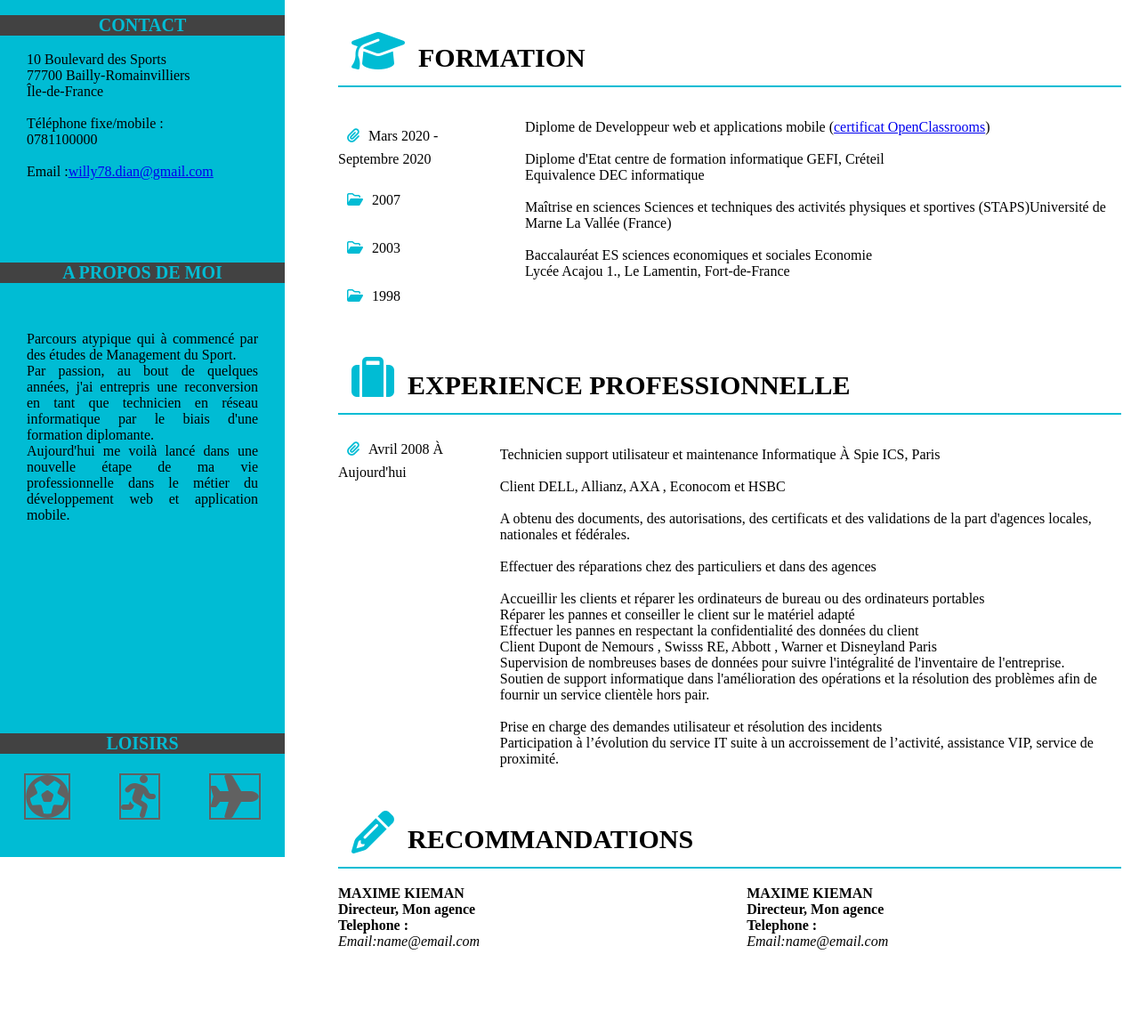
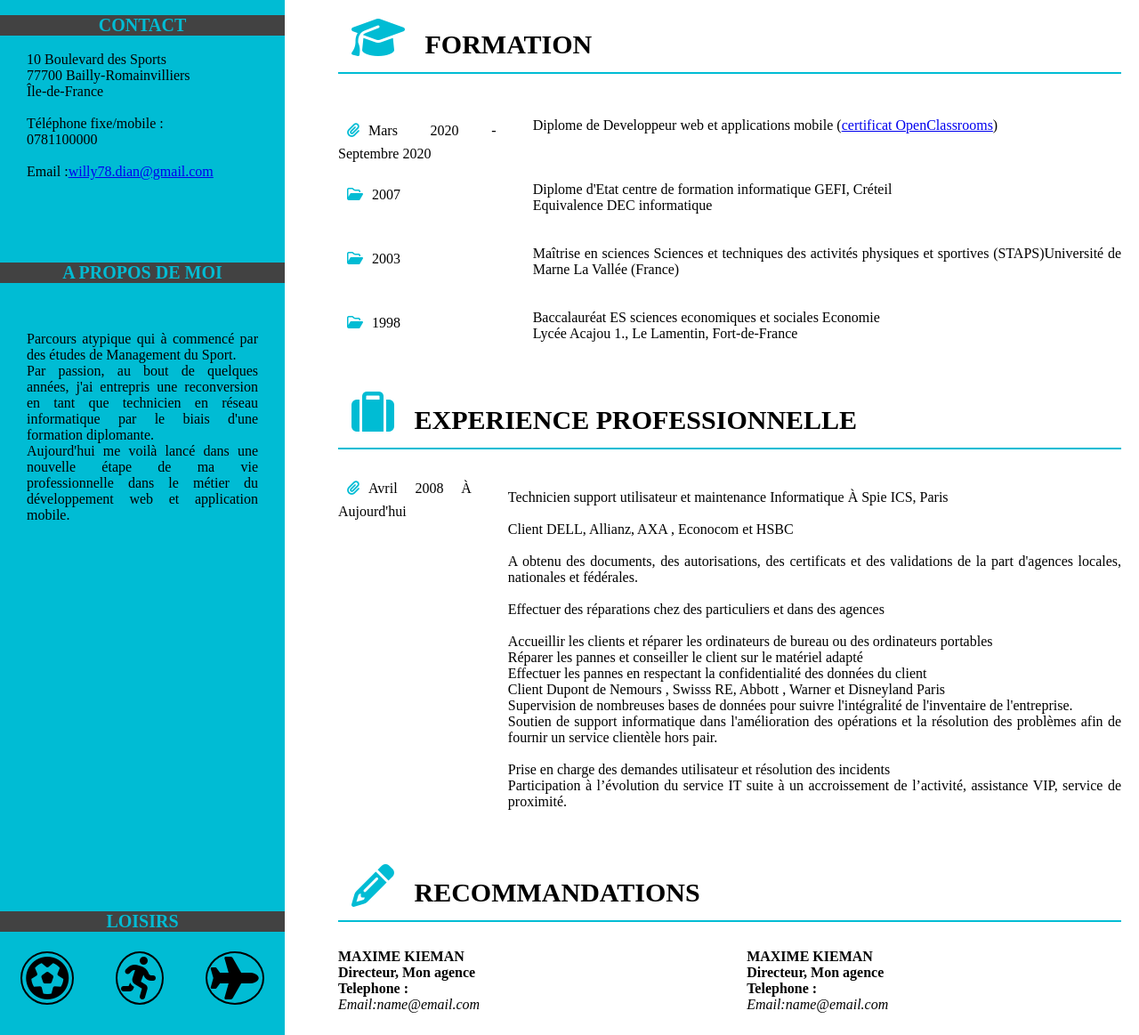
Before and after one commit to Willy78tech/Projet-CV, a plain HTML site: page index.html in a window 1280 px wide. Shown: the part 287-1450 px from the top of the page at 89% size. Before the commit the page ends 1354 px from the top, so only its background shows below. Drawn offline with Linux system fonts and the light colour scheme.

Commit message:
sans les attributs de style dans le html

```diff
--- a/index.html
+++ b/index.html
@@ -2,6 +2,7 @@
 <html lang="fr">
 <head>
 	<meta charset="utf-8">
+	<meta name="viewport" content="width=device-width" />
 	<link rel="stylesheet" href="stylecv.css">
 	<title>CV openclassrooms</title>
 </head>
@@ -11,65 +12,64 @@
 		<h1 class="Para">Contact</h1>
 			<div class="contact">
 				<p>
-					10 Boulevard des Sports</br>77700 Bailly-Romainvilliers</br>Île-de-France</br></br>Téléphone fixe/mobile : </br>0781100000</br></br>Email :<a href="mailto:willy78.dian@gmail.com" target="_blank">willy78.dian@gmail.com</a>
+					10 Boulevard des Sports<br/>77700 Bailly-Romainvilliers<br/>Île-de-France<br/><br/>Téléphone fixe/mobile : <br/>0781100000<br/><br/>Email :<a href="mailto:willy78.dian@gmail.com" target="_blank">willy78.dian@gmail.com</a>
 				</p>
 			</div>
 		<h2 class="Para">A propos de moi</h2>
 			<div class="propos">
 				<p>
-					Parcours atypique qui à commencé par des études de Management du Sport.</br>
-					Par passion, au bout de quelques années, j'ai entrepris une reconversion en tant que technicien en réseau informatique par le biais d'une formation diplomante.</br>
+					Parcours atypique qui à commencé par des études de Management du Sport.<br/>
+					Par passion, au bout de quelques années, j'ai entrepris une reconversion en tant que technicien en réseau informatique par le biais d'une formation diplomante.<br/>
 					Aujourd'hui me voilà lancé dans une nouvelle étape de ma vie professionnelle dans le métier du développement web et application mobile.
 				</p>
 			</div>
 		<h3 class="Para">Loisirs</h3>
 			<div class="loisirs">
 				<p>
-					<i class="far fa-futbol fa-3x" style="border: 2px solid #616161"></i>
-					<i class="fas fa-running fa-3x" style="border: 2px solid #616161"></i>
-					<i class="fas fa-plane fa-3x" style="border: 2px solid #616161"></i>
+					<i class="fas fa-futbol fa-3x"></i>
+					<i class="fas fa-running fa-3x"></i>
+					<i class="fas fa-plane fa-3x"></i>
 				</p>
 			</div>
 	</div>
 	<header>
        	<div class="identite">
-        	<span style="color:#00BCD4">willy</span> Dian
+        	<span class="prenom">willy</span> Dian
         </div>
         <div class="fonction">
-        	<span style="text-decoration: underline solid #00BCD4">Develo</span>ppeur Web Front-end
+        	<span class="surligner">Develo</span>ppeur Web Front-end
     	</div>
     </header>
     <section>
-        <h1><i class="fas fa-graduation-cap fa-2x" style="color: #00BCD4; font-size: 36pt; margin: 15px"></i><span style="text-transform: uppercase; font-size: 30px">Formation</span></h1>
+        <h1><i class="fas fa-graduation-cap fa-2x"></i> Formation</h1>
         	<div class="bloc1">
 				<div class="date">
 					<p>
-						<i class="fas fa-paperclip" style="color: #00BCD4; margin: 10px"></i>Mars 2020 - Septembre 2020</br></br><i class="far fa-folder-open" style="color: #00BCD4; margin: 10px"></i>2007</br></br><i class="far fa-folder-open" style="color: #00BCD4; margin: 10px"></i>2003</br></br><i class="far fa-folder-open" style="color: #00BCD4; margin: 10px"></i>1998
+						<i class="fas fa-paperclip"></i>Mars 2020 - Septembre 2020<br/><br/><i class="far fa-folder-open"></i>2007<br/><br/><br/><i class="far fa-folder-open"></i>2003<br/><br/><br/><i class="far fa-folder-open"></i>1998
 					</p>
 				</div>
 				<div class="text">
 					<p>
-						Diplome de Developpeur web et applications mobile (<a href="https://openclassrooms.com/fr/dashboard" target="_blank">certificat OpenClassrooms</a>)</br></br>Diplome d'Etat centre de formation informatique GEFI, Créteil</br>Equivalence DEC informatique</br></br>Maîtrise en sciences Sciences et techniques des activités physiques et sportives (STAPS)Université de Marne La Vallée (France)</br></br>Baccalauréat ES sciences economiques et sociales Economie</br>Lycée Acajou 1., Le Lamentin, Fort-de-France
+						Diplome de Developpeur web et applications mobile (<a href="https://openclassrooms.com/fr/dashboard" target="_blank">certificat OpenClassrooms</a>)<br/><br/><br/><br/>Diplome d'Etat centre de formation informatique GEFI, Créteil<br/>Equivalence DEC informatique<br/><br/><br/>Maîtrise en sciences Sciences et techniques des activités physiques et sportives (STAPS)Université de Marne La Vallée (France)<br/><br/><br/>Baccalauréat ES sciences economiques et sociales Economie<br/>Lycée Acajou 1., Le Lamentin, Fort-de-France
 					</p>
 				</div>
 			</div>
-		<h2><i class="fas fa-suitcase fa-2x" style="color: #00BCD4; font-size: 36pt; margin: 15px"></i><span style="text-transform: uppercase; font-size: 30px">Experience Professionnelle</span></h2>
+		<h2><i class="fas fa-suitcase fa-2x"></i> Experience Professionnelle</h2>
 			<div class="bloc2">
-       			<div class="date"><i class="fas fa-paperclip" style="color: #00BCD4; margin: 10px"></i>Avril 2008 À Aujourd'hui</div>
+       			<div class="date"><i class="fas fa-paperclip"></i>Avril 2008 À Aujourd'hui</div>
        			<div class="text">
        				<p>
-						Technicien support utilisateur et maintenance Informatique À Spie ICS,  Paris</br></br>Client DELL, Allianz,  AXA , Econocom et HSBC</br></br>A obtenu des documents, des autorisations, des certificats et des validations de la part d'agences locales, nationales et fédérales.</br></br>Effectuer des réparations chez des particuliers et dans des agences</br></br>Accueillir les clients et réparer les ordinateurs de bureau ou des ordinateurs portables</br>Réparer les pannes et conseiller le client sur le matériel adapté</br>Effectuer les pannes en respectant la confidentialité des données du client</br>Client  Dupont de Nemours , Swisss RE, Abbott , Warner et Disneyland Paris</br>Supervision de nombreuses bases de données pour suivre l'intégralité de l'inventaire de l'entreprise.</br>Soutien de support informatique dans l'amélioration des opérations et la résolution des problèmes afin de fournir un service clientèle hors pair.</br></br>Prise en charge des demandes utilisateur et résolution des incidents</br>Participation à l’évolution du service IT suite à un accroissement de l’activité, assistance VIP, service de proximité.
+						Technicien support utilisateur et maintenance Informatique À Spie ICS,  Paris<br/><br/>Client DELL, Allianz,  AXA , Econocom et HSBC<br/><br/>A obtenu des documents, des autorisations, des certificats et des validations de la part d'agences locales, nationales et fédérales.<br/><br/>Effectuer des réparations chez des particuliers et dans des agences<br/><br/>Accueillir les clients et réparer les ordinateurs de bureau ou des ordinateurs portables<br/>Réparer les pannes et conseiller le client sur le matériel adapté<br/>Effectuer les pannes en respectant la confidentialité des données du client<br/>Client  Dupont de Nemours , Swisss RE, Abbott , Warner et Disneyland Paris<br/>Supervision de nombreuses bases de données pour suivre l'intégralité de l'inventaire de l'entreprise.<br/>Soutien de support informatique dans l'amélioration des opérations et la résolution des problèmes afin de fournir un service clientèle hors pair.<br/><br/>Prise en charge des demandes utilisateur et résolution des incidents<br/>Participation à l’évolution du service IT suite à un accroissement de l’activité, assistance VIP, service de proximité.
 					</p>
 				</div>
 			</div>
-
-		<h3><i class="fas fa-pencil-alt fa-2x" style="color: #00BCD4; font-size: 36pt; margin: 15px"></i><span style="text-transform: uppercase; font-size: 30px">Recommandations</span></h3>
+				<h3><i class="fas fa-pencil-alt fa-2x"></i> Recommandations</h3>
 		<div class="bloc3">
 			<div class="reco1">
-				<span style="text-transform: uppercase">maxime kieman</span></br>Directeur, Mon agence</br>Telephone :</br><span style="font-style: italic; font-weight: normal">Email:name@email.com</span>
+				<div class="nom">maxime kieman</div>Directeur, Mon agence<br/>Telephone :<br/><div class="mail">Email:name@email.com</div>
 			</div>
 			<div class="reco2">
-				<span style="text-transform: uppercase">maxime kieman</span></br>Directeur, Mon agence</br>Telephone :</br><span style="font-style: italic; font-weight: normal">Email:name@email.com</span>
+				<div class="nom">maxime kieman</div>Directeur, Mon agence<br/>Telephone :<br/><div class="mail"> Email:name@email.com</div>
 			</div>
 		</div>
     </section>
--- a/stylecv.css
+++ b/stylecv.css
@@ -1,12 +1,11 @@
-
-html, body {
+html, body{
  margin:0;
  padding:0;
  }
 .liseret{
 	background-color: #00BCD4;
 	width: 25%;
-	height: 1250px;
+	height: 1450px;
 	display: inline-block;
 	float: left;
 	margin-left: 0px;
@@ -40,24 +39,45 @@ border-radius:50%;
 }
 .propos{
 	text-align: justify;
-	padding: 20px 30px 200px 30px;
+	padding: 20px 30px 400px 30px;
 }
 .loisirs p{
 	display: flex;
 	justify-content: space-around;
-	color: #616161;
-	-moz-border-radius:80%;
-	-webkit-border-radius:80%;
-	border-radius:80%;
+	color: black;
+	padding-bottom: 20px;
+}
+.loisirs .fas{
+	border: 2px solid black;
+	-moz-border-radius:70%;
+	-webkit-border-radius:70%;
+	border-radius:70%;
+	padding: 4px 4px 4px 4px;
 }
 header{
 	text-align: left;
-	padding-top: 120px;
+	padding-top: 100px;
 }
 .identite{
 	font-size: 80px;
 	text-transform: uppercase;
 	margin-left: 5px;
+}
+.prenom{
+	color: #00BCD4;
+}
+.surligner{
+	text-decoration: underline solid #00BCD4;
+}
+h1 .fas, h2 .fas, h3 .fas{
+	font-size: 36pt;
+	margin: 15px;
+	color: #00BCD4;
+}
+h1, h2, h3{
+	text-transform: uppercase;
+	 font-size: 30px;
+	 border-bottom: 2px solid #00BCD4;
 }
 .fonction{
 	color: #424242;
@@ -70,33 +90,33 @@ section{
 	margin-top: 40px;
 	margin-right: 20px;
 }
-h1, h2, h3{
-	border-bottom: 2px solid #00BCD4;
-}
 .bloc1, .bloc2, .bloc3{
 	display: flex;
 	justify-content: space-between;
+	text-align: justify;
+}
+.date .fas, .far{
+	color: #00BCD4;
+	margin: 10px;
+}
+.bloc1, .text{
+	margin-top: 4px;
 }
 .reco1, .reco2{
 	font-weight: bold;
 	margin-right: 300px;
 }
+.nom{
+	text-transform: uppercase;
+}
+.mail{
+	font-style: italic;
+	font-weight: normal;
+}
 .text{
-	float: right;
 	margin-left: 30px;
+	padding-left: 5px;
 }
-
-
-
-@media all and (max-width: 780px)
-
-{
-	.liseret{
-		padding: 10px;
-		width: 15%;
-	}
-	.bloc3{
-		display: block;
-		justify-content: space-between;
-	}
+.date{
+	padding-right: 6px;
 }
```
